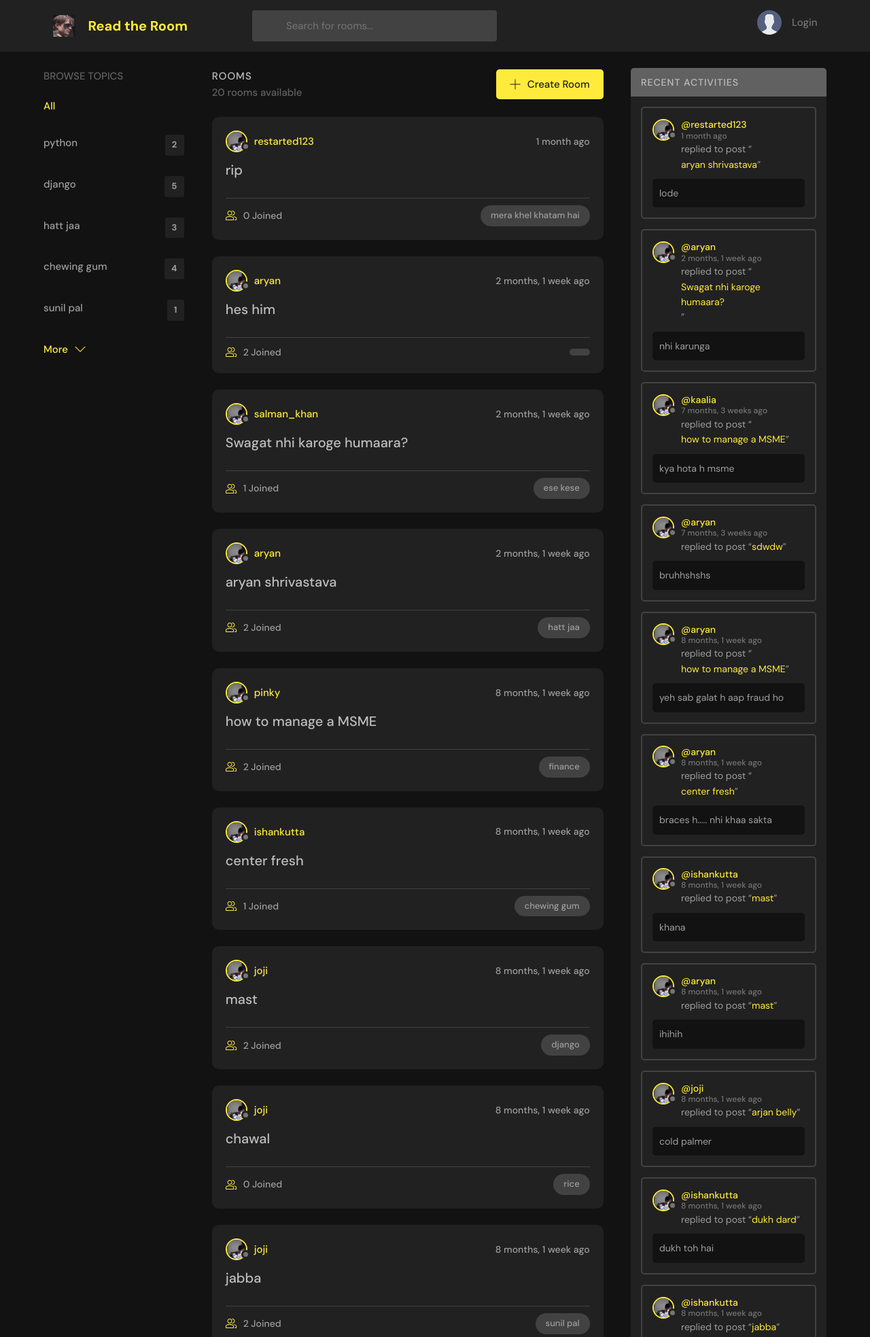
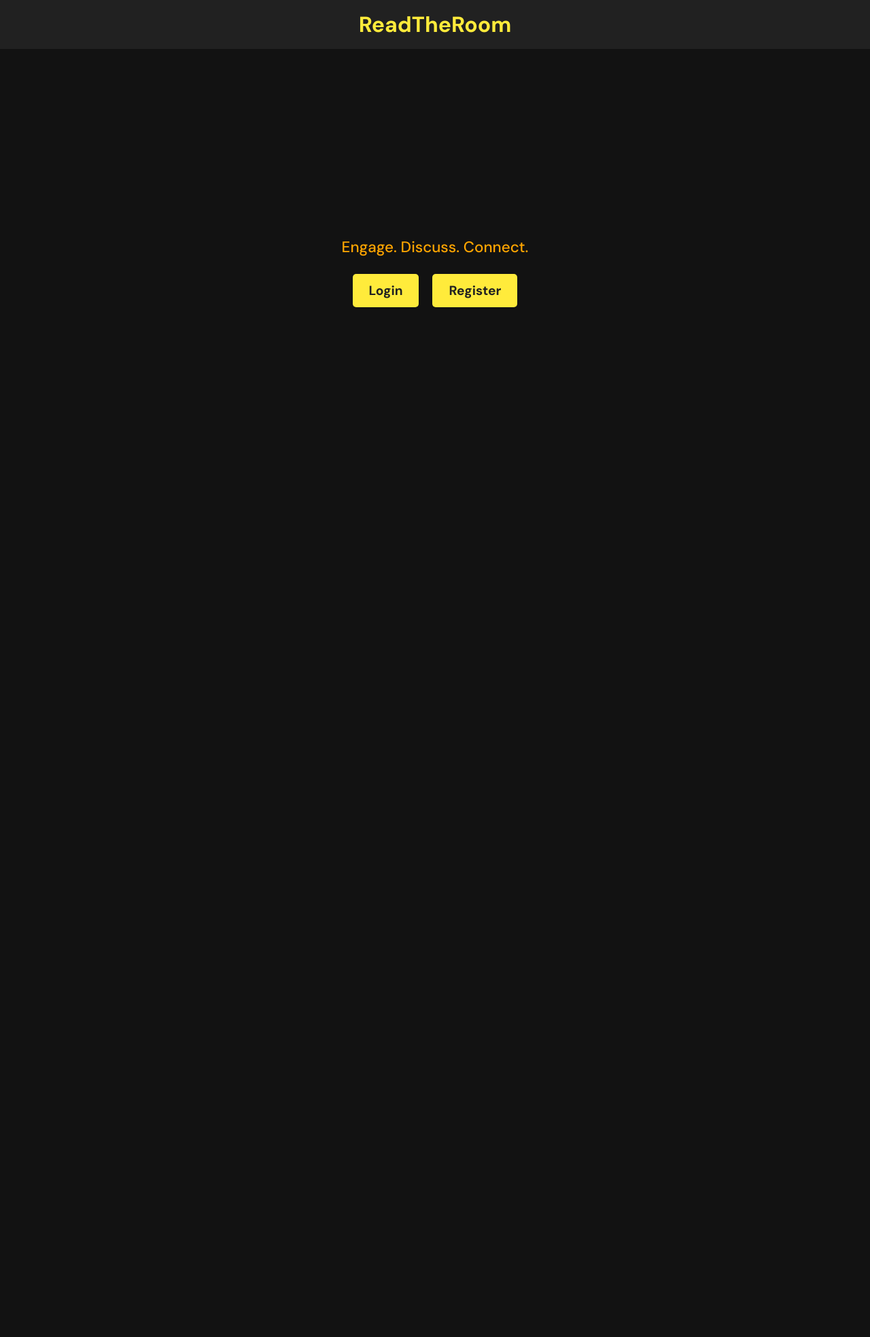
Before and after one commit to abhirag2603/ReadtheRoom-master, a Django app: page / in a window 1280 px wide. Shown: the top 1967 px of the page at 68% size. After the commit the page ends 452 px from the top, so only its background shows below. Run offline with Django 5.2, Linux system fonts and the light colour scheme; data comes from the database, SQL or seed files in the repository; both versions use the stored data as it was after the commit.

Commit message:
landing page created

```diff
--- a/base/templates/base/about.html
+++ b/base/templates/base/about.html
@@ -72,9 +72,6 @@
               <div class="room__hosted">
                 <p>Hosted By</p>
                 <a href="{% url 'user-profile' room.host.id %}" class="room__author">
-                  <div class="avatar avatar--small">
-                    <img src="{% static 'images/aryan.jpg' %}" />
-                  </div>
                   <span>@{{room.host}}</span>
                 </a>
               </div>
--- a/base/templates/base/activity.html
+++ b/base/templates/base/activity.html
@@ -25,9 +25,6 @@
           <div class="activities__box">
             <div class="activities__boxHeader roomListRoom__header">
                 <a href="{% url 'user-profile' message.user.id %}" class="roomListRoom__author">
-                    <div class="avatar avatar--small">
-                        <img src="{% static 'images/aryan.jpg' %}" />
-                    </div>
                     <p>
                         @{{ message.user }}
                         <span>{{ message.created|timesince }} ago</span>
--- a/base/templates/base/activity_component.html
+++ b/base/templates/base/activity_component.html
@@ -8,9 +8,6 @@
         <div class="activities__box">
             <div class="activities__boxHeader roomListRoom__header">
                 <a href="{% url 'user-profile' message.user.id %}" class="roomListRoom__author">
-                    <div class="avatar avatar--small">
-                        <img src="{% static 'images/aryan.jpg' %}" />
-                    </div>
                     <p>
                         @{{ message.user }}
                         <span>{{ message.created|timesince }} ago</span>
--- a/base/templates/base/feed.html
+++ b/base/templates/base/feed.html
@@ -3,9 +3,6 @@
 <div class="roomListRoom">
     <div class="roomListRoom__header">
       <a href="{% url 'user-profile' room.host.id %}" class="roomListRoom__author">
-        <div class="avatar avatar--small">
-          <img src= "{% static 'images/aryan.jpg'%}" />
-        </div>
         <span>{{room.host.username}}</span>
       </a>
       <div class="roomListRoom__actions">
--- /dev/null
+++ b/base/templates/base/landing.html
@@ -0,0 +1,24 @@
+{% load static %}
+
+<!DOCTYPE html>
+<html lang="en">
+<head>
+    <meta charset="UTF-8">
+    <meta name="viewport" content="width=device-width, initial-scale=1.0">
+    <title>ReadTheRoom</title>
+    <link rel="stylesheet" href="{% static 'styles/landing.css' %}">
+</head>
+<body>
+    <nav class="navbar">
+        <h1 class="nav-title">ReadTheRoom</h1>
+    </nav>
+
+    <div class="landing-container">
+        <p class="tagline">Engage. Discuss. Connect.</p>
+        <div class="button-container">
+            <a href="{% url 'login' %}" class="btn">Login</a>
+            <a href="{% url 'register' %}" class="btn">Register</a>
+        </div>
+    </div>
+</body>
+</html>
--- a/base/urls.py
+++ b/base/urls.py
@@ -1,21 +1,21 @@
 from django.urls import path
-
-from . import views # used this because views same folder mein hai.
+from . import views
 
 urlpatterns = [
-    path('register/',views.registerUser,name= 'register'),
-    path('login/',views.loginPage,name= 'login'),
-    path('logout/',views.logoutUser,name= 'logout'),
+    path('register/', views.registerUser, name='register'),
+    path('login/', views.loginPage, name='login'),
+    path('logout/', views.logoutUser, name='logout'),
 
-    path('',views.home,name= "home"),
-    path('about_page/<str:pk>/',views.about,name="about"),
-    path('profile/<str:pk>/', views.userProfile,name = 'user-profile'),
-    path('create-room/',views.createRoom, name="create-room"),
-    path('update-room/<str:pk>/',views.updateRoom, name="update-room"),
-    path('delete-room/<str:pk>/',views.deleteRoom, name="delete-room"),
-    path('delete-message/<str:pk>/',views.deleteMessage, name="delete-message"),
-    path('update-user/',views.UpdateUser, name="update-user"),
-    path('topics/',views.topicsPage, name="topics"),
-    path('activity/',views.activityPage, name="activity"),
+    path('', views.landing, name="landing"),  # Landing page as the default
+    path('home/', views.home, name="home"),  # Home page moved to '/home/'
 
+    path('about_page/<str:pk>/', views.about, name="about"),
+    path('profile/<str:pk>/', views.userProfile, name='user-profile'),
+    path('create-room/', views.createRoom, name="create-room"),
+    path('update-room/<str:pk>/', views.updateRoom, name="update-room"),
+    path('delete-room/<str:pk>/', views.deleteRoom, name="delete-room"),
+    path('delete-message/<str:pk>/', views.deleteMessage, name="delete-message"),
+    path('update-user/', views.UpdateUser, name="update-user"),
+    path('topics/', views.topicsPage, name="topics"),
+    path('activity/', views.activityPage, name="activity"),
 ]
--- a/base/views.py
+++ b/base/views.py
@@ -126,6 +126,9 @@ def createRoom(request):
     context = {'form':form,'topics': topics}
     return render(request,'base/room_form.html',context)
 
+def landing(request):
+    return render(request, 'base/landing.html')
+
 
 @login_required(login_url='login')
 def updateRoom(request, pk):
--- /dev/null
+++ b/static/styles/landing.css
@@ -0,0 +1,120 @@
+@import url("https://fonts.googleapis.com/css2?family=DM+Sans:wght@400;500;700&display=swap");
+
+:root {
+    --color-main: #ffeb3b;
+    --color-main-light: #ffff72;
+    --color-dark: #212121;
+    --color-dark-medium: #424242;
+    --color-dark-light: #616161;
+    --color-light: #bdbdbd;
+    --color-gray: #757575;
+    --color-light-gray: #9e9e9e;
+    --color-bg: #121212;
+    --color-success: #5dd693;
+    --color-error: #fc4b0b;
+}
+
+* {
+    margin: 0;
+    padding: 0;
+    box-sizing: border-box;
+    font-family: "DM Sans", sans-serif;
+}
+
+body {
+    display: flex;
+    flex-direction: column;
+    align-items: center;
+    justify-content: center;
+    height: 100vh;
+    background-color: var(--color-bg);
+    color: var(--color-main);
+    text-align: center;
+}
+
+/* Navbar */
+.navbar {
+    width: 100%;
+    display: flex;
+    justify-content: center;
+    align-items: center;
+    background: var(--color-dark);
+    padding: 15px 30px;
+    position: fixed;
+    top: 0;
+    z-index: 1000;
+}
+
+.nav-title {
+    font-size: 2rem;
+    font-weight: bold;
+    color: var(--color-main);
+}
+
+.nav-links {
+    display: flex;
+    gap: 20px;
+    list-style: none;
+}
+
+.nav-links li a {
+    text-decoration: none;
+    color: var(--color-light);
+    font-size: 1.2rem;
+    font-weight: 500;
+    transition: 0.3s ease-in-out;
+}
+
+.nav-links li a:hover {
+    color: var(--color-main-light);
+}
+
+/* Landing Page Container */
+.landing-container {
+    display: flex;
+    flex-direction: column;
+    justify-content: center;
+    align-items: center;
+    padding: 30px;
+    border-radius: 10px;
+}
+
+/* Project Title */
+.project-title {
+    font-size: 3.5rem;
+    font-weight: 700;
+    text-transform: uppercase;
+    letter-spacing: 2px;
+    margin-bottom: 15px;
+}
+
+/* Tagline */
+.tagline {
+    font-size: 1.4rem;
+    margin-bottom: 25px;
+    color: #FFA500;
+    font-weight: 500;
+}
+
+/* Button Container */
+.button-container {
+    display: flex;
+    gap: 20px;
+}
+
+/* Buttons */
+.btn {
+    padding: 12px 24px;
+    font-size: 1.2rem;
+    text-decoration: none;
+    background-color: var(--color-main);
+    color: var(--color-dark);
+    border-radius: 5px;
+    font-weight: 700;
+    transition: 0.3s ease-in-out;
+}
+
+.btn:hover {
+    background-color: #FFC107;
+    transform: scale(1.05);
+}
--- a/static/styles/style.css
+++ b/static/styles/style.css
@@ -759,15 +759,17 @@ a {
 .activities__boxHeader p span {
   color: var(--color-gray);
   font-size: 1.2rem;
-  display: block;
+
 }
 
-.activities__boxContent {
-  margin-left: 4.2rem;
-}
+
 
 .activities__boxContent {
   font-size: 1.4rem;
+  display: flex;
+  flex-direction: column; /* Ensure text aligns properly */
+  align-items: flex-start; /* Aligns text to the left */
+  justify-content: center;
 }
 
 .activities__boxContent a:hover {
@@ -776,11 +778,12 @@ a {
 
 .activities__boxRoomContent {
   background: var(--color-bg);
-  padding: 1rem;
   border-radius: 5px;
   margin-top: 1rem;
-  margin-left: -4.2rem;
+  padding: 0.5rem; /* Optional: Add padding for better spacing */
+  width: 100%; /* Ensure it spans full width */
 }
+
 
 .roomListRoom__actions svg {
   fill: var(--color-light-gray);
--- a/templates/navigation.html
+++ b/templates/navigation.html
@@ -20,9 +20,7 @@
         {% if request.user.is_authenticated %}
         <div class="header__user">
           <a href="{% url 'update-user' %}" >
-            <div class="avatar avatar--medium active">
-              <img src="{% static 'images/aryan.jpg' %}" />
-            </div>
+
             <p>{{request.user.username}}<span>@{{request.user.username}}</span></p>
           </a>
           <button class="dropdown-button">
```
Also changed, not shown: db.sqlite3.
